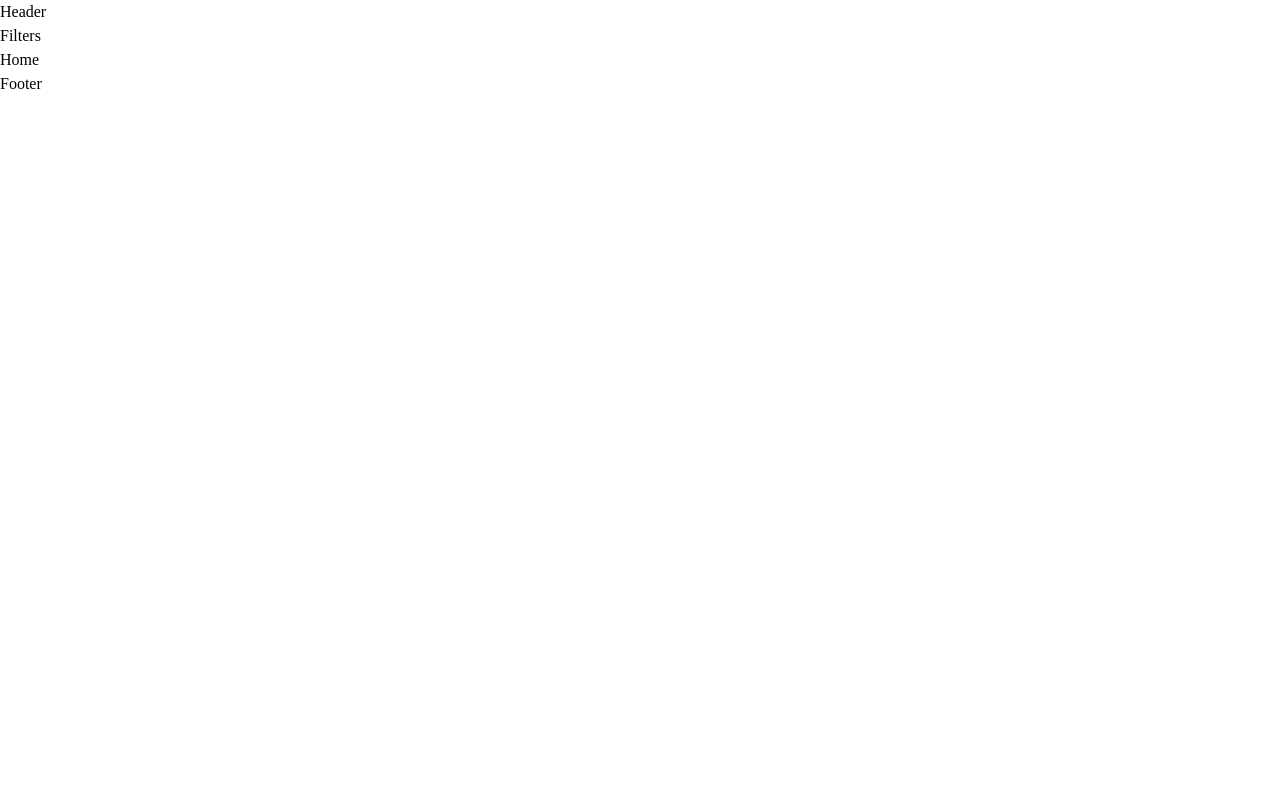
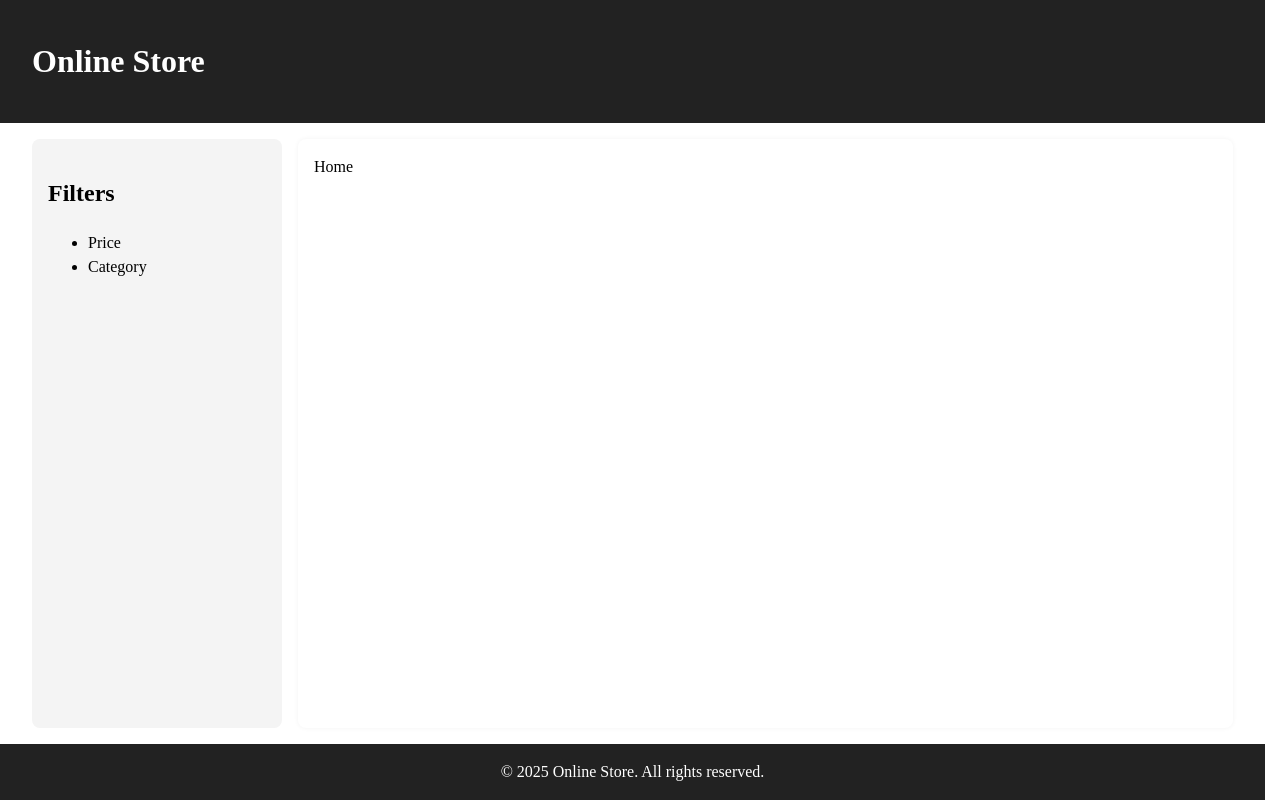
Before and after one commit to iKuzenkov/online-store-react, a React (Vite) app: page / in a window 1280 px wide. Built offline with nearby package versions, Linux system fonts and the light colour scheme.

Commit message:
Added basic styles for layout

```diff
--- a/src/layouts/MainLayout.jsx
+++ b/src/layouts/MainLayout.jsx
@@ -5,14 +5,22 @@ export default function MainLayout() {
   return (
     <>
       <div className="layout">
-        <header>Header</header>
+        <header>
+          <h1>Online Store</h1>
+        </header>
         <div className="layout-body">
-          <aside>Filters</aside>
+          <aside>
+            <h2>Filters</h2>
+            <ul>
+              <li>Price</li>
+              <li>Category</li>
+            </ul>
+          </aside>
           <main>
             <Outlet />
           </main>
         </div>
-        <footer>Footer</footer>
+        <footer>© 2025 Online Store. All rights reserved.</footer>
       </div>
     </>
   );
--- a/src/layouts/MainLayout.scss
+++ b/src/layouts/MainLayout.scss
@@ -0,0 +1,40 @@
+.layout {
+  display: flex;
+  flex-direction: column;
+  min-height: 100vh;
+
+  header {
+    background: #222;
+    color: #fff;
+    padding: 1rem 2rem;
+  }
+
+  .layout-body {
+    flex: 1;
+    display: flex;
+    gap: 1rem;
+    padding: 1rem 2rem;
+  }
+
+  aside {
+    width: 250px;
+    background: #f4f4f4;
+    padding: 1rem;
+    border-radius: 8px;
+  }
+
+  main {
+    flex: 1;
+    padding: 1rem;
+    background: #fff;
+    border-radius: 8px;
+    box-shadow: 0 0 5px rgba(0, 0, 0, 0.05);
+  }
+
+  footer {
+    background: #222;
+    color: #fff;
+    text-align: center;
+    padding: 1rem 2rem;
+  }
+}
```
